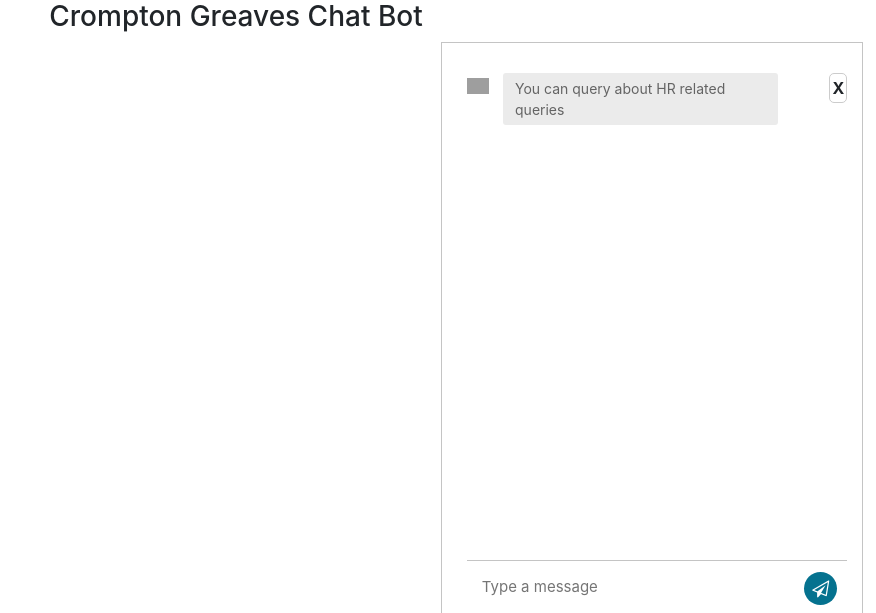
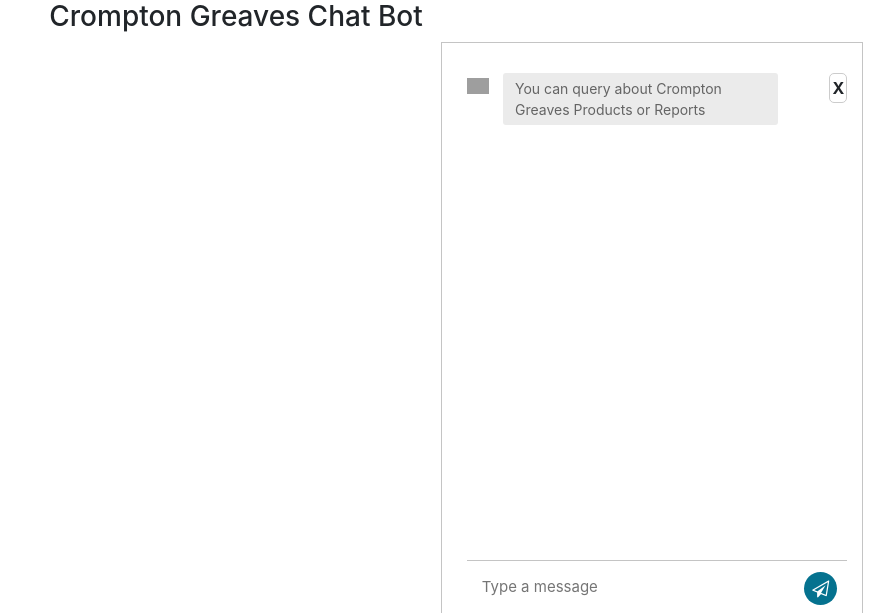
Before and after one commit to Sridhar5879/issac, a Flask app: page / in a window 1280 px wide, after a click that opens the changed part. Shown: the top 613 px of the page, without its empty margins (404-1280 px from the left). Run offline with Flask 2, Linux system fonts and the light colour scheme; parts of the project's set-up code (start-up, migrations or seed data) failed here and were passed over; some libraries are stand-ins or nearby versions; grey boxes are pictures that could not be loaded.

Commit message:
Update chat.html

```diff
--- a/templates/chat.html
+++ b/templates/chat.html
@@ -19,7 +19,7 @@
                 <div class="incoming_msg_img"> <img src="https://ptetutorials.com/images/user-profile.png" alt="sunil"> </div>
                 <div class="received_msg">
                   <div class="received_withd_msg">
-                    <p>You can query about HR related queries</p>
+                    <p>You can query about Crompton Greaves Products or Reports</p>
                     <!-- <span class="time_date"> 11:01 AM    |    June 9</span> -->
                   </div>
                 </div>
```
